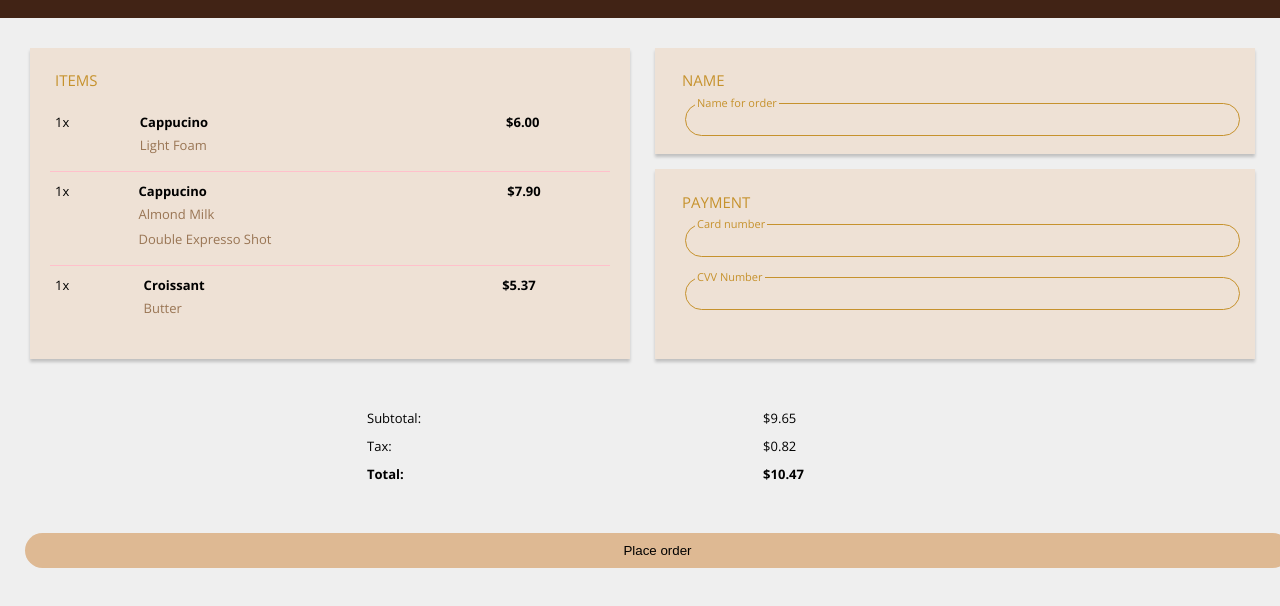
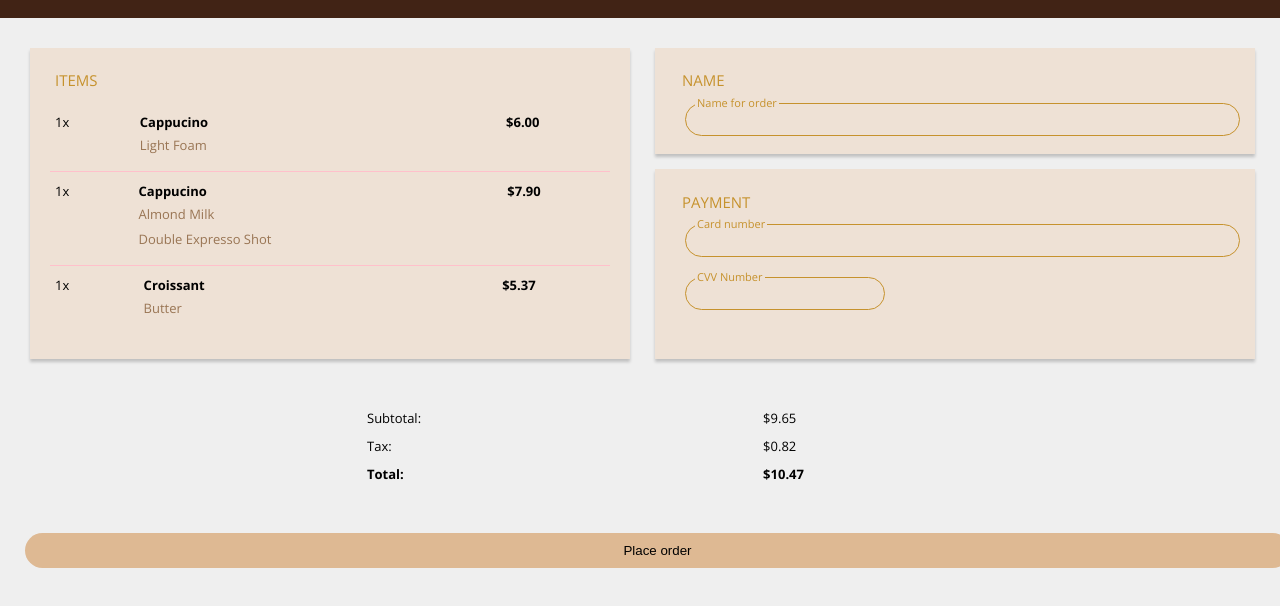
Before and after one commit to Diana725/Frontend-Projects, a plain HTML site: page Coffee site/index.html in a window 1280 px wide. Shown: the part 52-658 px from the top of the page. Drawn offline with nearby package versions, Linux system fonts and the light colour scheme.

Commit message:
button update

```diff
--- a/Coffee site/style.css
+++ b/Coffee site/style.css
@@ -232,6 +232,9 @@ h2 {
     top: 47px;
     padding: 0 2px;
 }
+.cvv-input {
+    width: 200px;
+}
 .cvv-label{
     background-color: #EEE1D5;
     color: #C6922D;
@@ -299,4 +302,5 @@ button {
 
 button:hover {
     background-color: #b18254;
+    color: white;
 }
```
